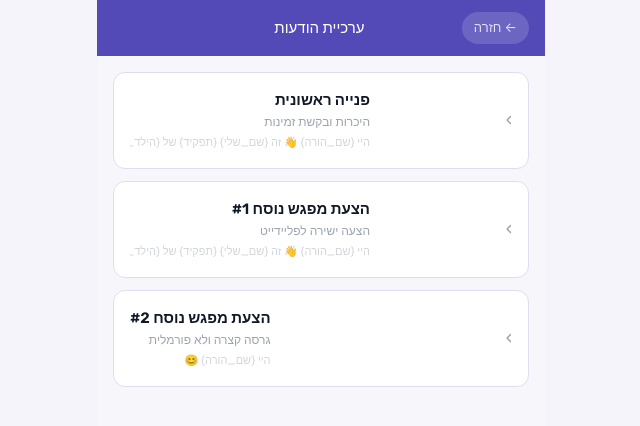
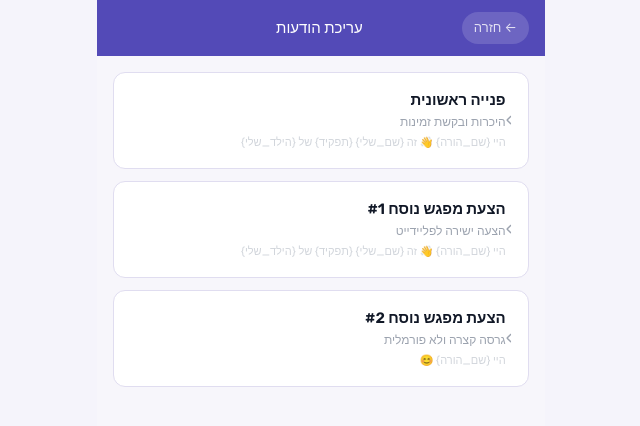
Before and after one commit to madeinphk-alt/kidimeet, a Next.js app: page /settings/messages in a window 1280 px wide. Shown: the top 426 px of the page, without its empty margins (430-1070 px from the left). Built offline with nearby package versions, Linux system fonts and the light colour scheme.

Commit message:
fix: messages page title and right-align text

```diff
--- a/src/app/settings/messages/page.tsx
+++ b/src/app/settings/messages/page.tsx
@@ -22,7 +22,7 @@ export default function MessagesPage() {
         <button onClick={() => router.back()} className="text-white/80 text-[13px] bg-white/15 rounded-full px-3 py-1.5">
           ← חזרה
         </button>
-        <span className="text-white text-[15px] font-medium">ערכיית הודעות</span>
+        <span className="text-white text-[15px] font-medium">עריכת הודעות</span>
         <div className="w-16" />
       </header>
 
@@ -35,12 +35,12 @@ export default function MessagesPage() {
             dir="rtl"
           >
             <div className="flex items-center justify-between">
-              <span className="text-gray-400 text-lg">›</span>
-              <div>
+              <span className="text-gray-400 text-lg shrink-0">›</span>
+              <div className="text-right flex-1 ml-2">
                 <p className="text-[15px] font-semibold text-gray-900">{label}</p>
                 <p className="text-[12px] text-gray-400 mt-0.5">{desc}</p>
                 {templates && (
-                  <p className="text-[11px] text-gray-300 mt-1 line-clamp-1 truncate max-w-[240px]">
+                  <p className="text-[11px] text-gray-300 mt-1 truncate">
                     {templates[key].split('\n')[0]}
                   </p>
                 )}
```
